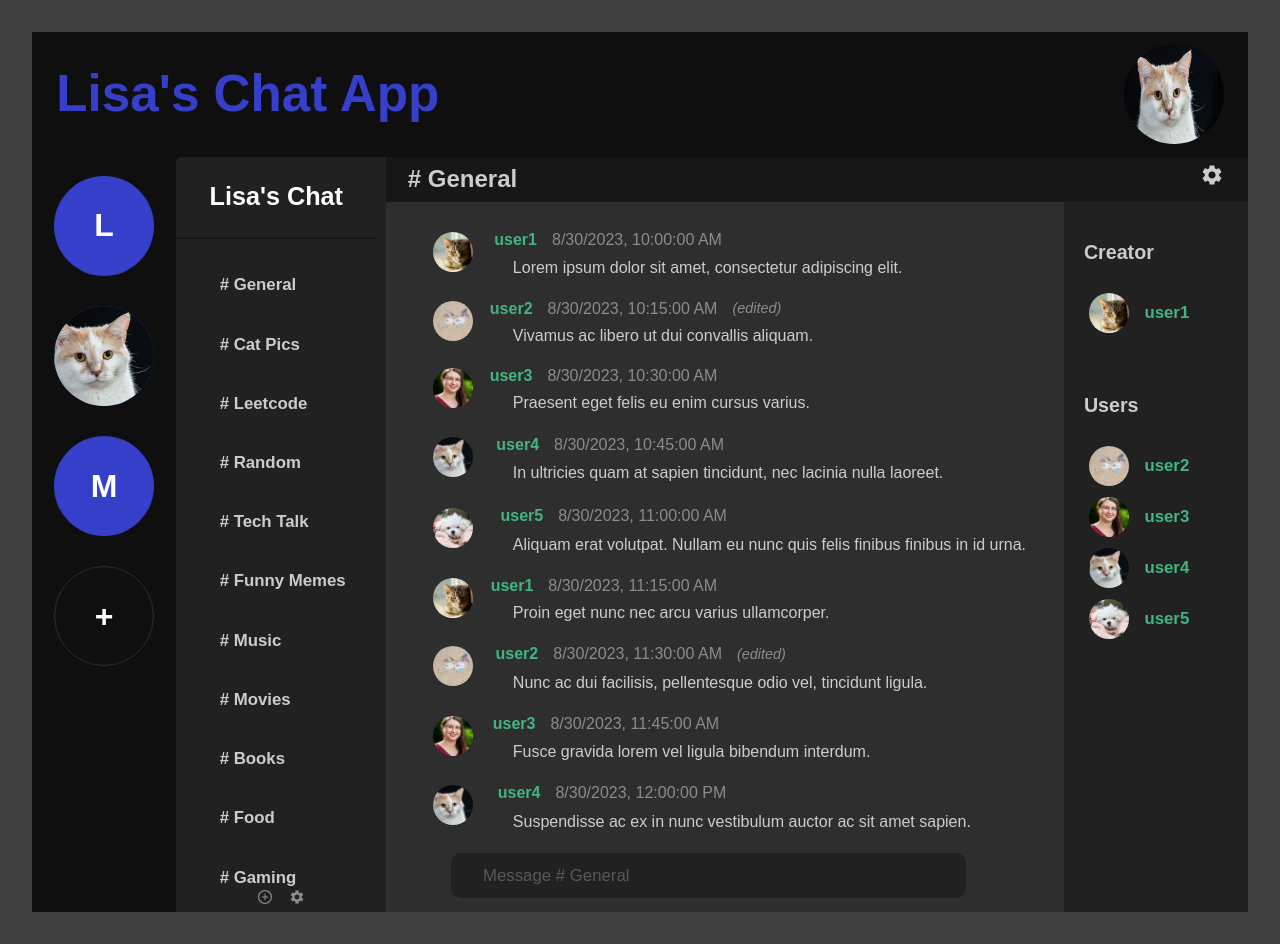
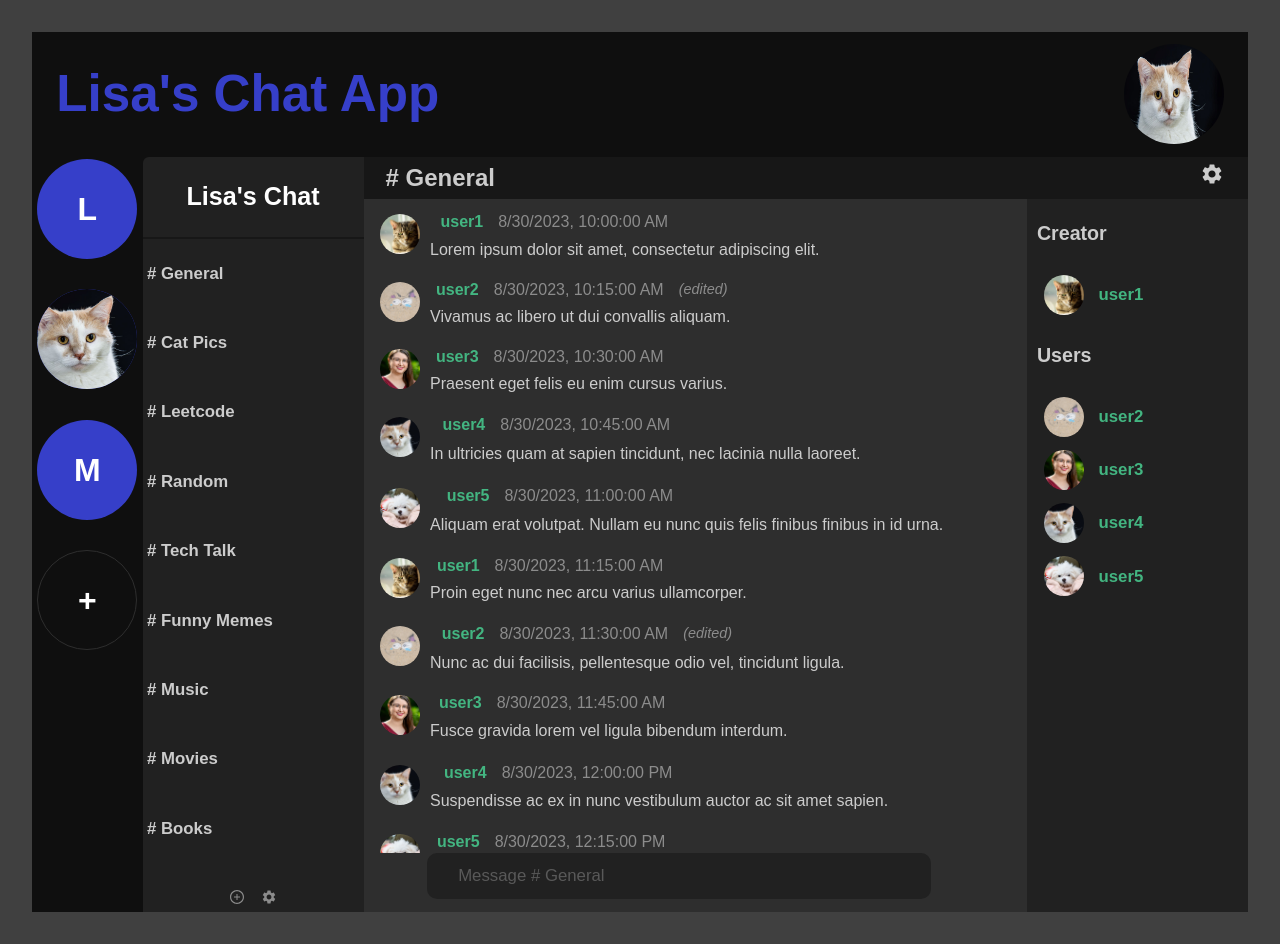
Before and after one commit to Lisa-Fink/Chat-App, a React (Vite) app in the folder chat-app-client/: page / in a window 1280 px wide. Built offline with nearby package versions, Linux system fonts and the light colour scheme; a web font is replaced by a local one.

Commit message:
Updated layout to fill space with no data

```diff
--- a/chat-app-client/src/App.css
+++ b/chat-app-client/src/App.css
@@ -11,6 +11,9 @@
   display: grid;
   height: 880px;
   background-color: hsl(0, 0%, 6%);
+  align-items: stretch;
+  justify-items: stretch;
+  grid-template-columns: 1fr 2fr 6fr 2fr;
 }
 
 .thin-scroll {
--- a/chat-app-client/src/index.css
+++ b/chat-app-client/src/index.css
@@ -41,3 +41,18 @@ h1 {
   font-size: 3.2em;
   line-height: 1.1;
 }
+
+ul {
+  margin: 0;
+  margin-block: 0;
+  margin-inline: 0;
+  padding-inline: 0;
+}
+
+button {
+  border: none;
+  background-color: inherit;
+  color: inherit;
+  font: inherit;
+  cursor: pointer;
+}
--- a/chat-app-client/src/styles/Channels.css
+++ b/chat-app-client/src/styles/Channels.css
@@ -14,7 +14,6 @@
   text-align: left;
   padding: 10% 2%;
   font-weight: bold;
-  max-width: 200px;
 }
 
 .col-head {
@@ -22,7 +21,6 @@
   text-align: center;
   grid-row: 1/2;
   color: white;
-  max-width: 200px;
 }
 
 .server-menu {
--- a/chat-app-client/src/styles/Chat.css
+++ b/chat-app-client/src/styles/Chat.css
@@ -1,10 +1,12 @@
 .chat {
   width: 100%;
+  /* min-width: 400px; */
   background-color: var(--medium-grey2);
   grid-area: 3/3/4/4;
-  overflow-y: scroll;
-
+  overflow-y: auto;
+  min-height: 654px;
   color: var(--light-text);
+  text-align: left;
   /* scrollbar */
   /* Firefox */
   scrollbar-width: thin;
@@ -30,9 +32,15 @@
   list-style: none;
 }
 
+.chat ul {
+  padding: 0 10px;
+}
+
 .message-thumbnail {
-  width: 40px;
-  height: 40px;
+  min-width: 40px;
+  max-width: 40px;
+  min-height: 40px;
+  max-height: 40px;
   border-radius: 100%;
   object-fit: cover;
 }
--- a/chat-app-client/src/styles/Menu.css
+++ b/chat-app-client/src/styles/Menu.css
@@ -2,6 +2,7 @@
   background-color: var(--dark-grey2);
   grid-area: 2/3/3/5;
   width: 100%;
+  max-height: 42px;
   display: flex;
   align-items: center;
   justify-content: space-between;
--- a/chat-app-client/src/styles/Users.css
+++ b/chat-app-client/src/styles/Users.css
@@ -1,14 +1,12 @@
 .users {
   grid-area: 3/4/6/5;
   background-color: var(--medium-grey);
-  display: flex;
-  flex-direction: column;
-  align-items: center;
   font-size: 105%;
 }
 
 .users ul {
   width: 100%;
+  padding: 0 10px;
 }
 
 .users h3 {
```
